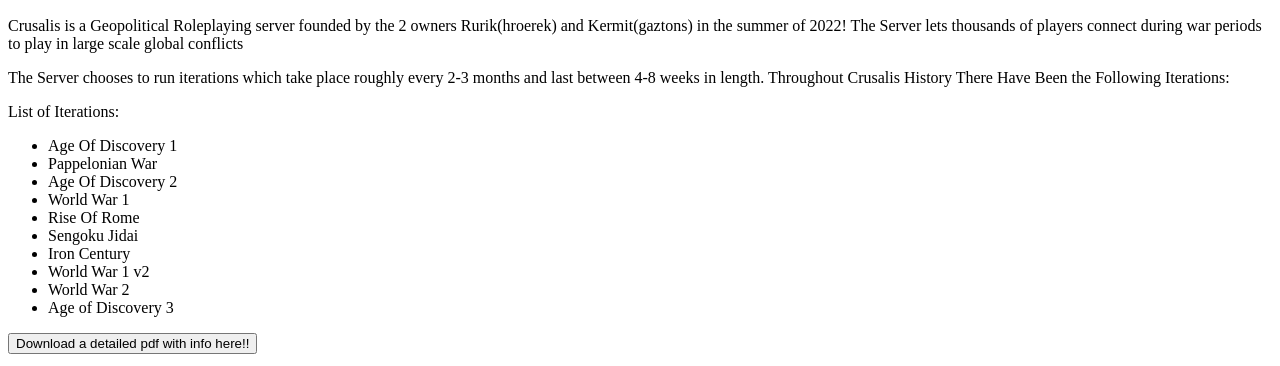
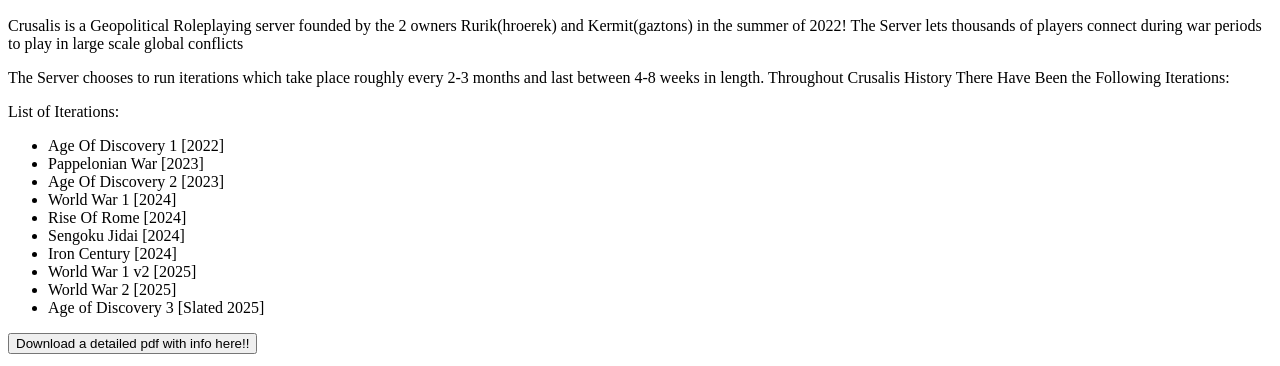
Before and after one commit to owoblade/owoblade.github.io, a plain HTML site: page index.html in a window 1280 px wide. Shown: the part 434-800 px from the top of the page. Drawn offline with Linux system fonts and the light colour scheme.

Commit message:
updated nation list to contain dates

```diff
--- a/index.html
+++ b/index.html
@@ -17,16 +17,16 @@
 </p>
 <p>List of Iterations:</p>
 <ul>
-  <li>Age Of Discovery 1</li>
-  <li>Pappelonian War</li>
-  <li>Age Of Discovery 2</li>
-  <li>World War 1</li>
-  <li>Rise Of Rome</li>
-  <li>Sengoku Jidai</li>
-  <li>Iron Century</li>
-  <li>World War 1 v2</li>
-  <li>World War 2</li>
-  <li>Age of Discovery 3</li>
+  <li>Age Of Discovery 1 [2022]</li>
+  <li>Pappelonian War [2023]</li>
+  <li>Age Of Discovery 2 [2023]</li>
+  <li>World War 1 [2024]</li>
+  <li>Rise Of Rome [2024]</li>
+  <li>Sengoku Jidai [2024]</li>
+  <li>Iron Century [2024]</li>
+  <li>World War 1 v2 [2025]</li>
+  <li>World War 2 [2025]</li>
+  <li>Age of Discovery 3 [Slated 2025]</li>
 
 </ul>
 <a href="crusalis.pdf" download>
```
